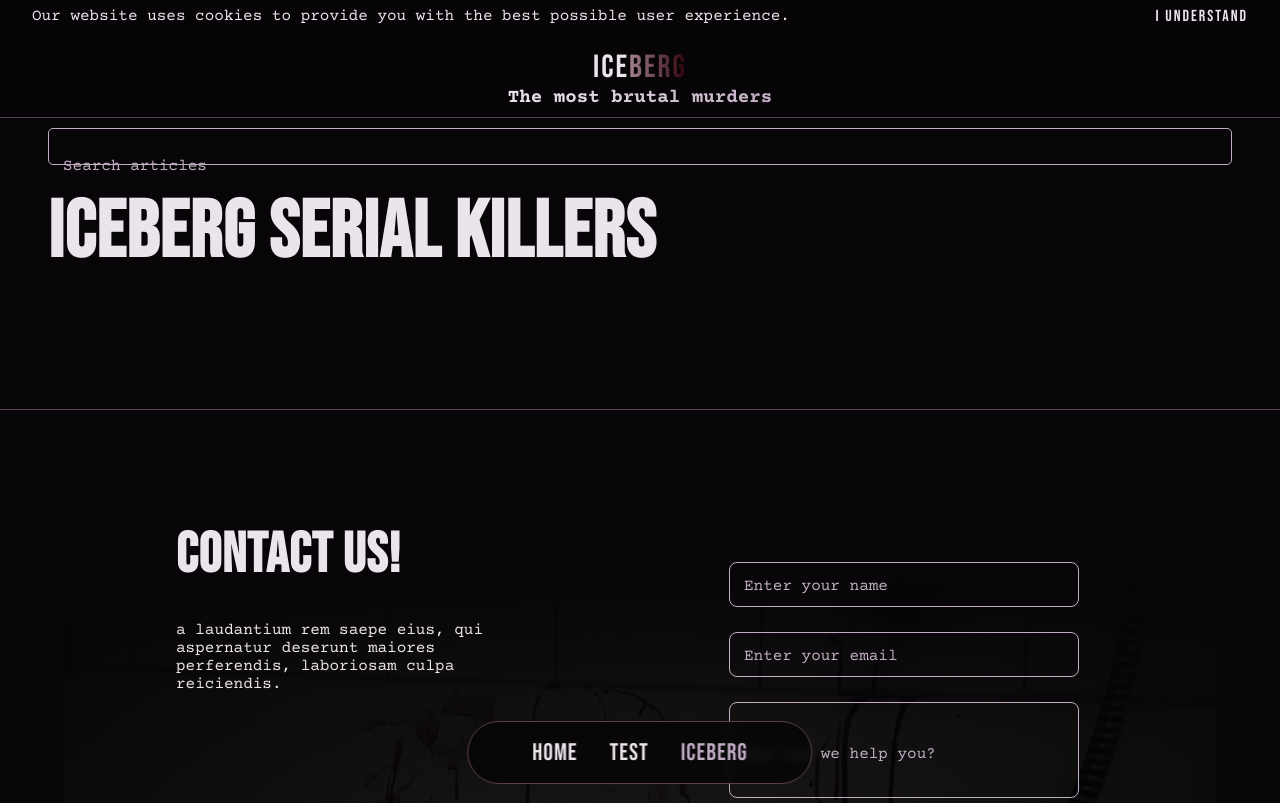
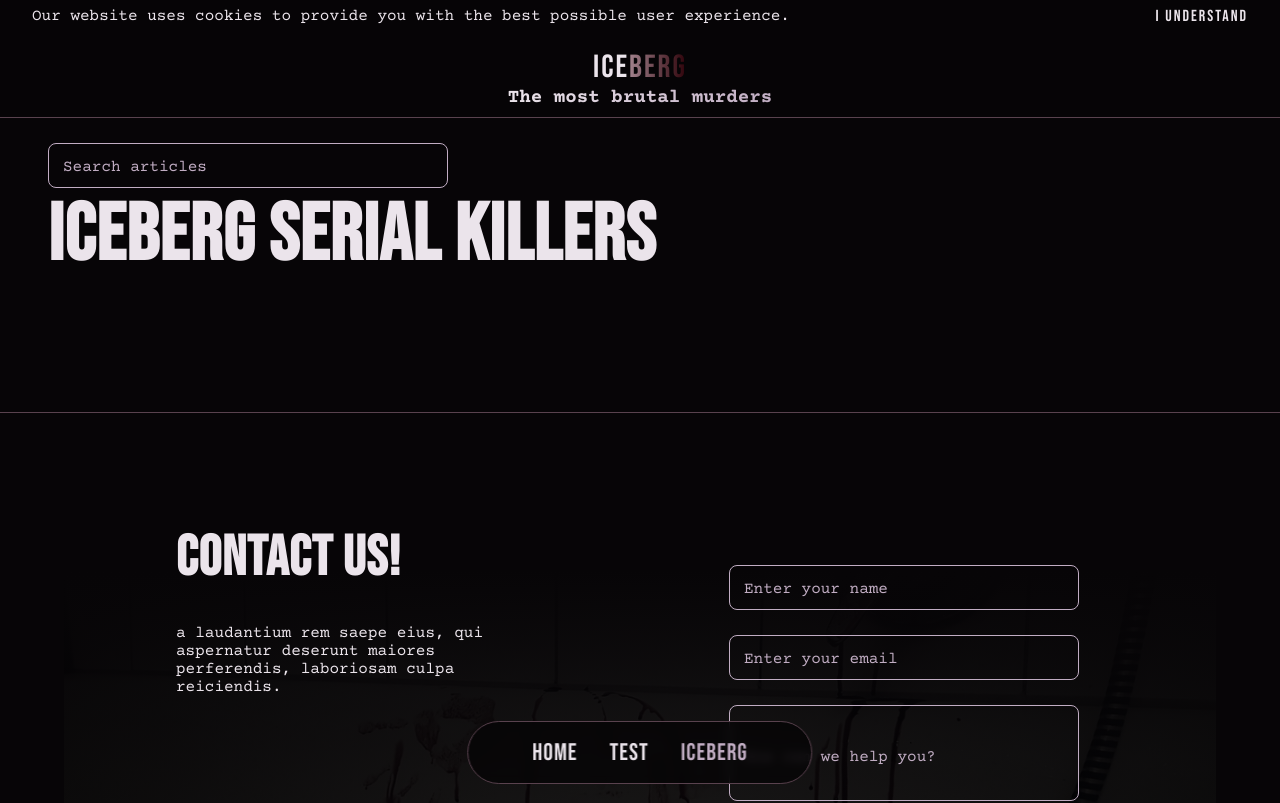
Before and after one commit to pawelek7k/murderSite, a React (Vite) app: page /murderSite/Iceberg in a window 1280 px wide. Shown: the top 803 px of the page. Built offline with nearby package versions, Linux system fonts and the light colour scheme.

Commit message:
add fixes

```diff
--- /dev/null
+++ b/src/components/Iceberg/ArticlesCard/index.tsx
@@ -0,0 +1 @@
+export const ArticlesCard = () => {};
--- /dev/null
+++ b/src/components/Iceberg/Input/Styles.ts
@@ -0,0 +1,6 @@
+import styled from "styled-components";
+
+export const InputContainer = styled.div`
+    width: 400px;
+    position: relative;
+`
--- a/src/components/Iceberg/Input/index.tsx
+++ b/src/components/Iceberg/Input/index.tsx
@@ -1,7 +1,11 @@
 import { nanoid } from "nanoid";
 import { useState } from "react";
-import { Input } from "../../Footer/Form/Styles";
-import { InputField, Label } from "../../Home/Newsletter/Modal/Form/StyledForm";
+import {
+  Input,
+  InputField,
+  Label,
+} from "../../Home/Newsletter/Modal/Form/StyledForm";
+import { InputContainer } from "./Styles";
 
 export const InputComponent = () => {
   const [isSearchFocused, setIsSearchFocused] = useState(false);
@@ -9,6 +13,7 @@ export const InputComponent = () => {
   const searchId = nanoid();
 
   return (
+    <InputContainer>
       <InputField>
         <Input
           type="text"
@@ -28,5 +33,6 @@ export const InputComponent = () => {
           Search articles
         </Label>
       </InputField>
+    </InputContainer>
   );
 };
```
Lines whose indentation alone changed are shown as unchanged.
